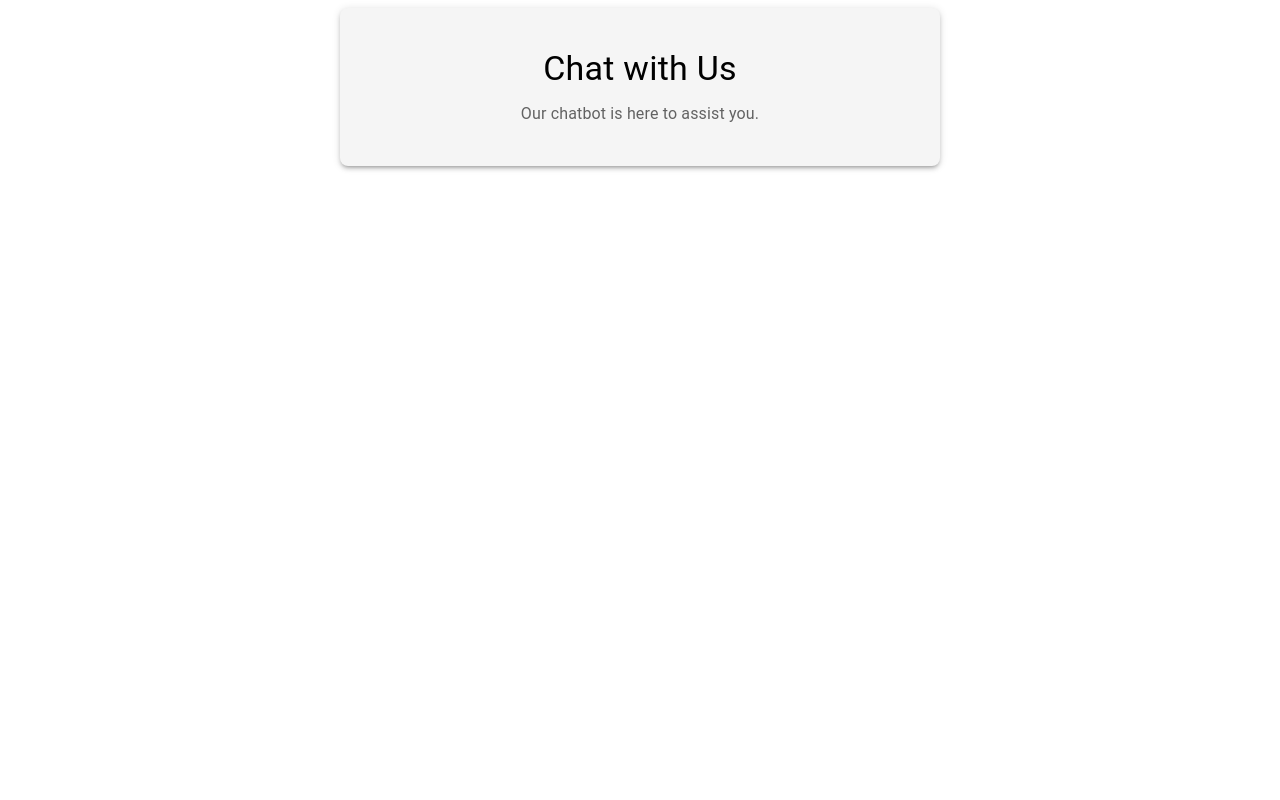
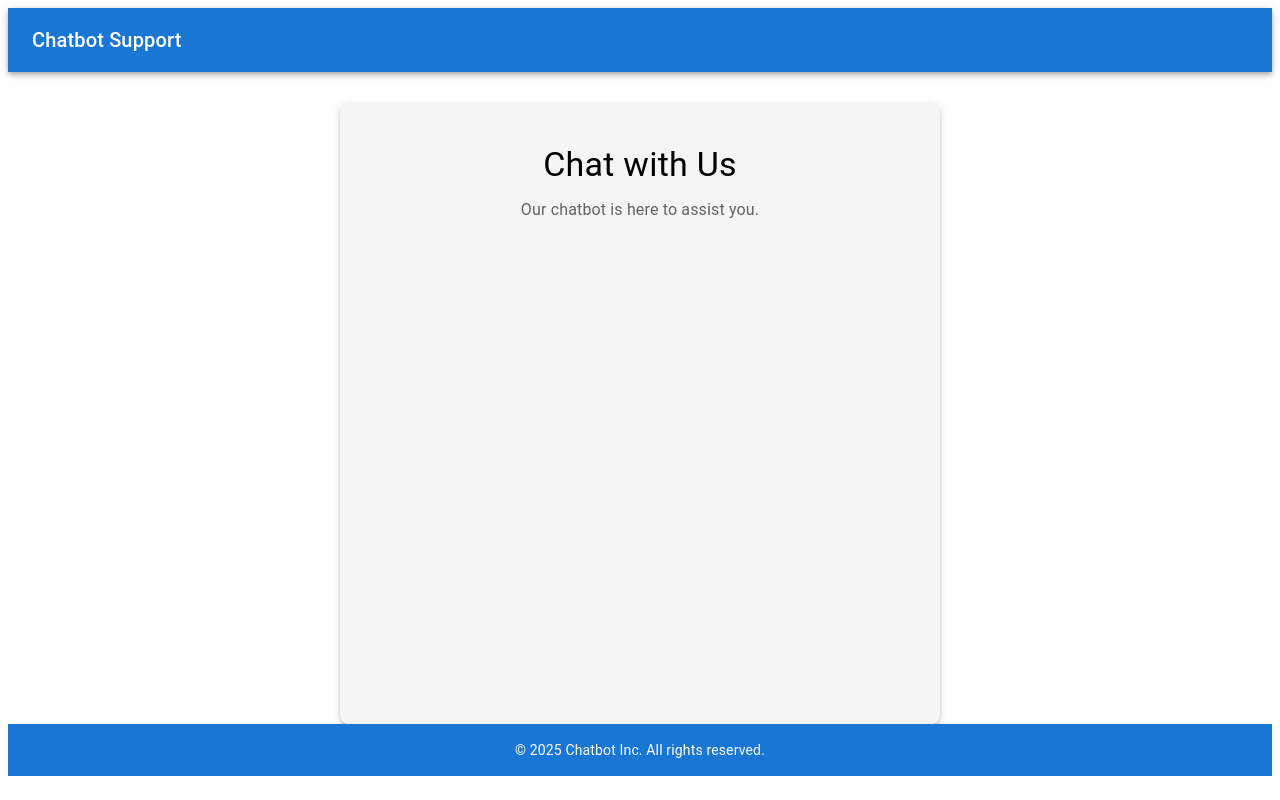
Before and after one commit to suleman37/Job_Portal, a Next.js app: page /chatbot in a window 1280 px wide. Built offline with nearby package versions, Linux system fonts and the light colour scheme.

Commit message:
ChatBot Update

```diff
--- a/src/pages/chatbot.tsx
+++ b/src/pages/chatbot.tsx
@@ -1,7 +1,7 @@
 import { useEffect } from "react";
-import { Container, Typography, Box } from "@mui/material";
+import { AppBar, Toolbar, Typography, Container, Box } from "@mui/material";
 
-export default function Chatbot() {
+export default function ChatbotPage() {
   useEffect(() => {
     const script = document.createElement("script");
     script.src = "https://code.tidio.co/fekh1xywtlnivpavds1d9o7m8e7jmzlu.js";
@@ -14,7 +14,26 @@ export default function Chatbot() {
   }, []);
 
   return (
-    <Container maxWidth="sm" sx={{ textAlign: "center", py: 5, backgroundColor: "#f5f5f5", borderRadius: 2, boxShadow: 3 }}>
+    <Box sx={{ display: "flex", flexDirection: "column", minHeight: "96vh" }}>
+      {/* Navbar */}
+      <AppBar position="static">
+        <Toolbar>
+          <Typography variant="h6">Chatbot Support</Typography>
+        </Toolbar>
+      </AppBar>
+      {/* Chatbot Section */}
+      <Container
+        maxWidth="sm"
+        sx={{
+          textAlign: "center",
+          py: 5,
+          backgroundColor: "#f5f5f5",
+          borderRadius: 2,
+          boxShadow: 3,
+          flexGrow: 1, // Keeps content centered
+          mt: 4,
+        }}
+      >
         <Typography variant="h4" gutterBottom>
           Chat with Us
         </Typography>
@@ -22,5 +41,11 @@ export default function Chatbot() {
           Our chatbot is here to assist you.
         </Typography>
       </Container>
+
+      {/* Footer */}
+      <Box component="footer" sx={{ py: 2, textAlign: "center", backgroundColor: "#1976d2", color: "#fff", mt: "auto" }}>
+        <Typography variant="body2">© 2025 Chatbot Inc. All rights reserved.</Typography>
+      </Box>
+    </Box>
   );
 }
```
Lines whose indentation alone changed are shown as unchanged.
